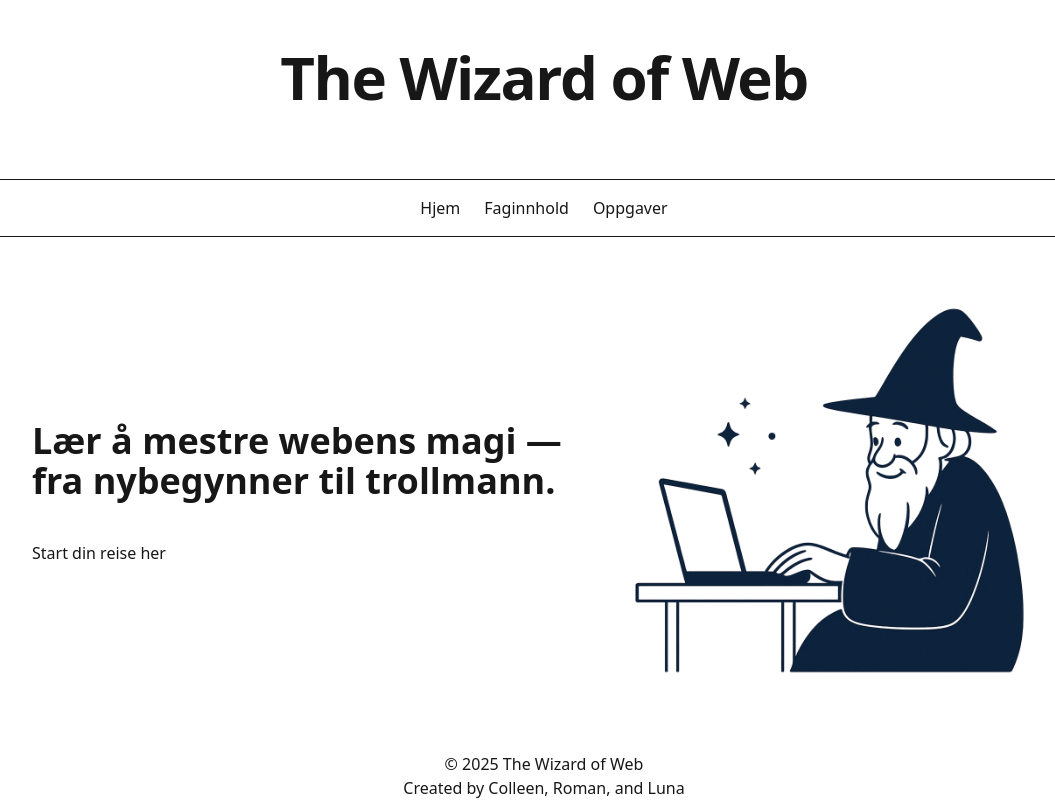
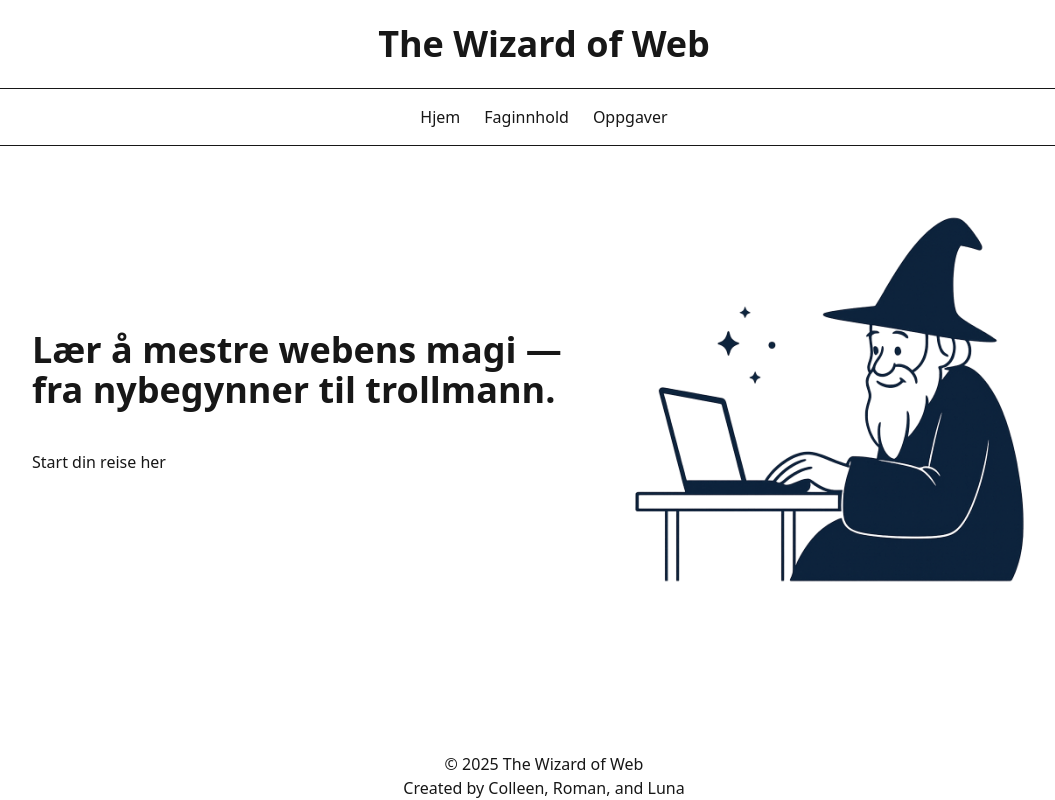
Before and after one commit to brolun/arbeidskrav02-emne06-ga, a Next.js app: page / in a window 1280 px wide. Shown: the whole page, without its empty margins (96-1151 px from the left). Built offline with nearby package versions, Linux system fonts and the light colour scheme.

Commit message:
remove unnecessary css

```diff
--- a/app/globals.css
+++ b/app/globals.css
@@ -23,14 +23,3 @@ body {
   background: var(--background);
   color: var(--foreground);
 }
-
-h1 {
-  @apply text-5xl md:text-6xl font-semibold mb-10 mt-4 leading-tight tracking-tight;
-}
-h2 {
-  @apply text-3xl md:text-4xl font-semibold mb-8 mt-4 leading-tight tracking-tight;
-}
-
-.content-nav {
-  @apply flex gap-5.5;
-}
```
